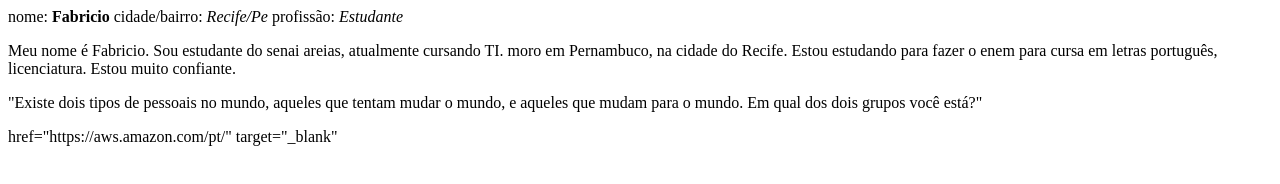
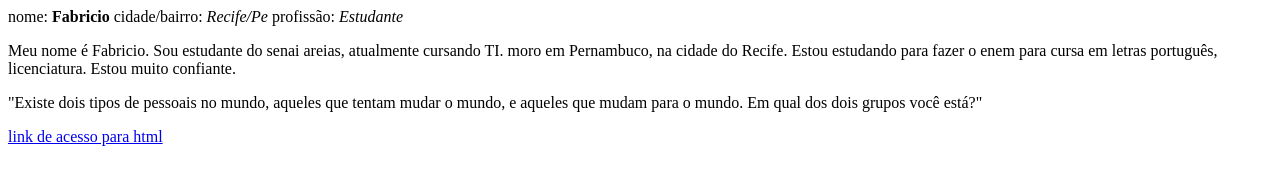
Before and after one commit to fabriciossilva18/Atividade-2, a plain HTML site: page index.html in a window 1280 px wide. Drawn offline with Linux system fonts and the light colour scheme.

Commit message:
atividade!2

```diff
--- a/index.html
+++ b/index.html
@@ -29,7 +29,7 @@ e aqueles que mudam para o mundo. Em qual dos dois grupos você está?"
 
 </p>
 
-<p> <a> href="https://aws.amazon.com/pt/" target="_blank" </a>
+<p> <a href="https://aws.amazon.com/pt/" target="_blank">link de acesso para html </a>
 
 </p>
 </body>
```
